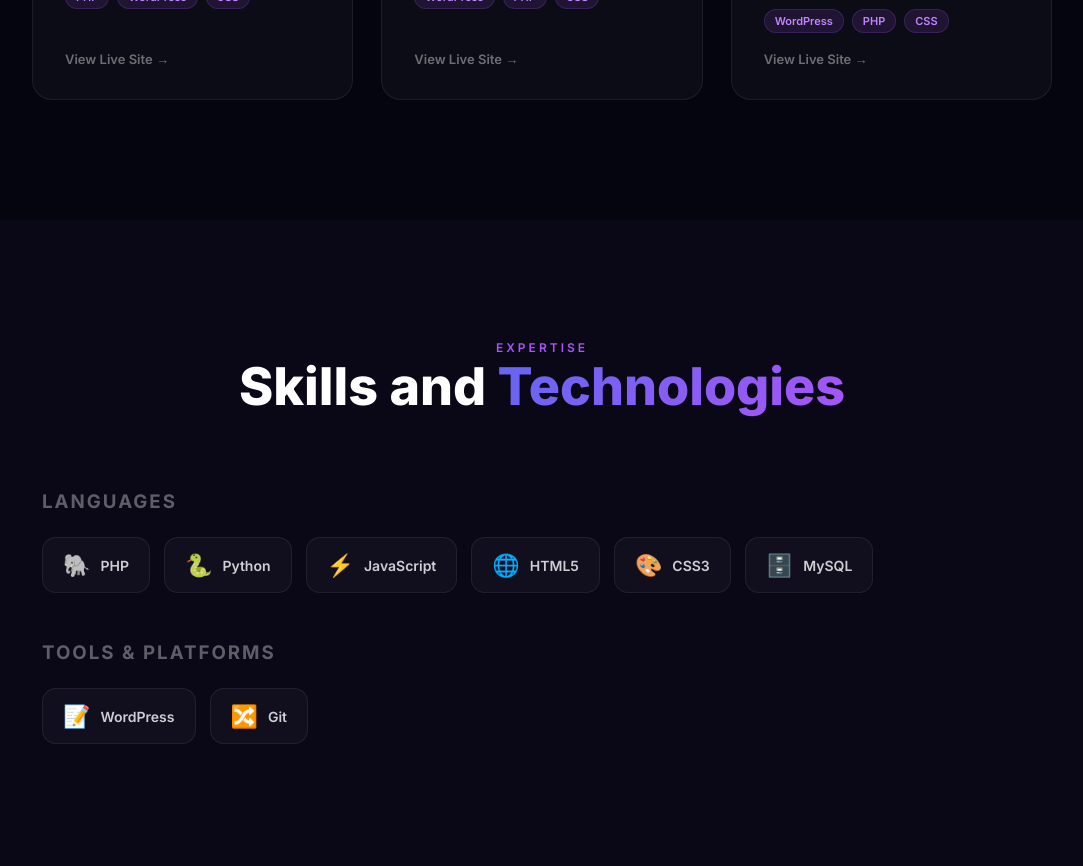
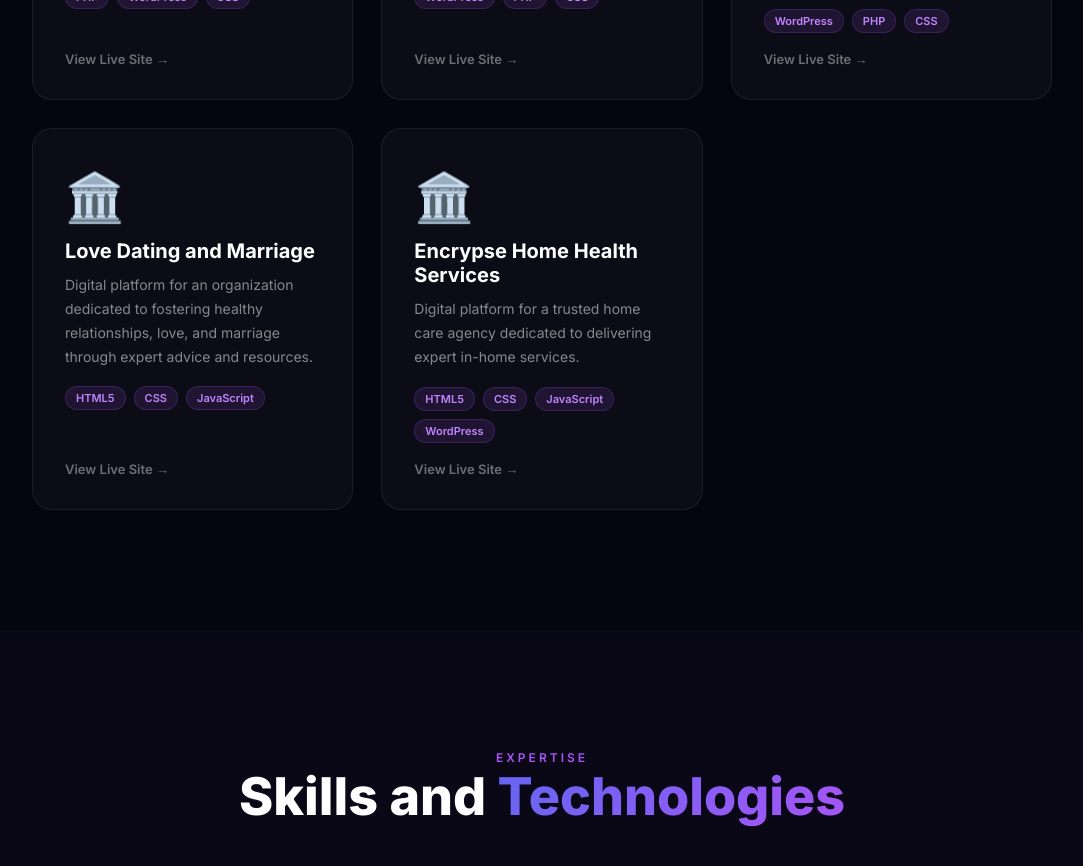
Before and after one commit to heropaulexy79/my-portfolio, a React (Vite) app: page / in a window 1280 px wide. Shown: the part 1380-2246 px from the top of the page, without its empty margins (98-1181 px from the left). Built offline with nearby package versions, Linux system fonts and the light colour scheme.

Commit message:
Added new projects

```diff
--- a/src/content.js
+++ b/src/content.js
@@ -20,6 +20,20 @@ export const PROJECTS = [
     desc: 'Digital platform for a SCGN initiative dedicated to governance, leadership excellence, and public sector transformation.',
     tags: ['WordPress', 'PHP', 'CSS'],
     link: 'https://publicsecgov.org/about-cpsg-2',
+    emoji: '🏛️',
+  },
+  {
+    title: 'Love Dating and Marriage',
+    desc: 'Digital platform for an organization dedicated to fostering healthy relationships, love, and marriage through expert advice and resources.',
+    tags: ['HTML5', 'CSS', 'JavaScript'],
+    link: 'https://lovemf.netlify.app',
+    emoji: '🏛️',
+  },
+   {
+    title: 'Encrypse Home Health Services',
+    desc: 'Digital platform for a trusted home care agency dedicated to delivering expert in-home services.',
+    tags: ['HTML5', 'CSS', 'JavaScript', 'WordPress'],
+    link: 'https://health.encrypse.com',
     emoji: '🏛️',
   },
 ];
```
